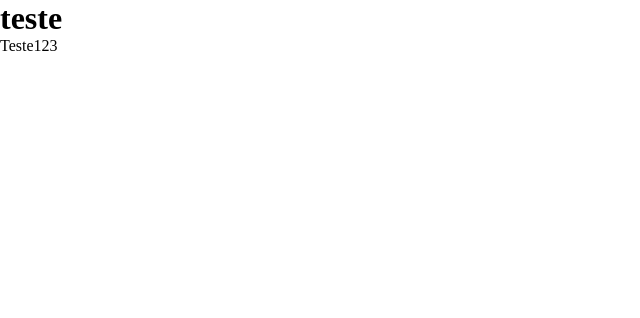
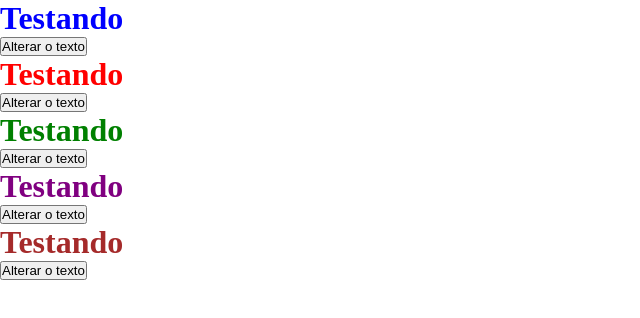
Before and after one commit to WendelFrancy/portfolio-wf, a React (Vite) app: page / in a window 1280 px wide. Shown: the top 318 px of the page, without its empty margins (0-640 px from the left). Built offline with nearby package versions, Linux system fonts and the light colour scheme.

Commit message:
testando

```diff
--- a/src/App.tsx
+++ b/src/App.tsx
@@ -4,8 +4,11 @@ function App() {
 
   return (
     <>
-    <Navbar texto={'teste'} />
-    <p>Teste123</p>
+    <Navbar conteudoCor={'blue'} />
+    <Navbar conteudoCor={'red'} />
+    <Navbar conteudoCor={'green'} />
+    <Navbar conteudoCor={'purple'} />
+    <Navbar conteudoCor={'brown'} />
     </>
   )
 }
--- a/src/components/menu/Navbar.jsx
+++ b/src/components/menu/Navbar.jsx
@@ -1,6 +1,13 @@
-const Navbar = ({texto}) => {
-    return(
-        <h1>{texto}</h1>
+import { useState } from "react";
+
+const Navbar = ({ conteudoCor }) => {
+    const [texto, setTexto] = useState("Testando")
+
+    return (
+        <>
+            <h1 style={{ color: conteudoCor }}>{texto}</h1>
+            <button onClick={() => {setTexto('Mudei  estado')}}>Alterar o texto</button>
+        </>
     );
 
 }
```
